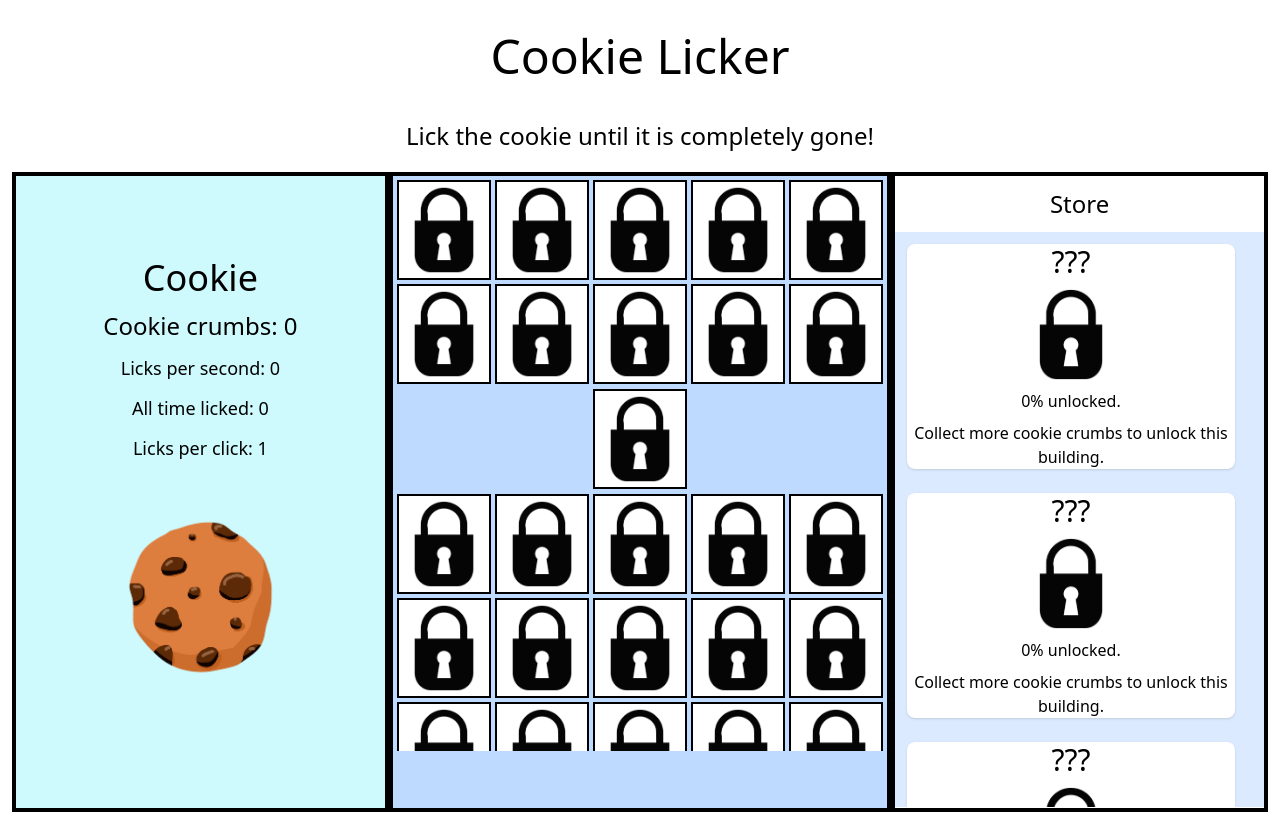
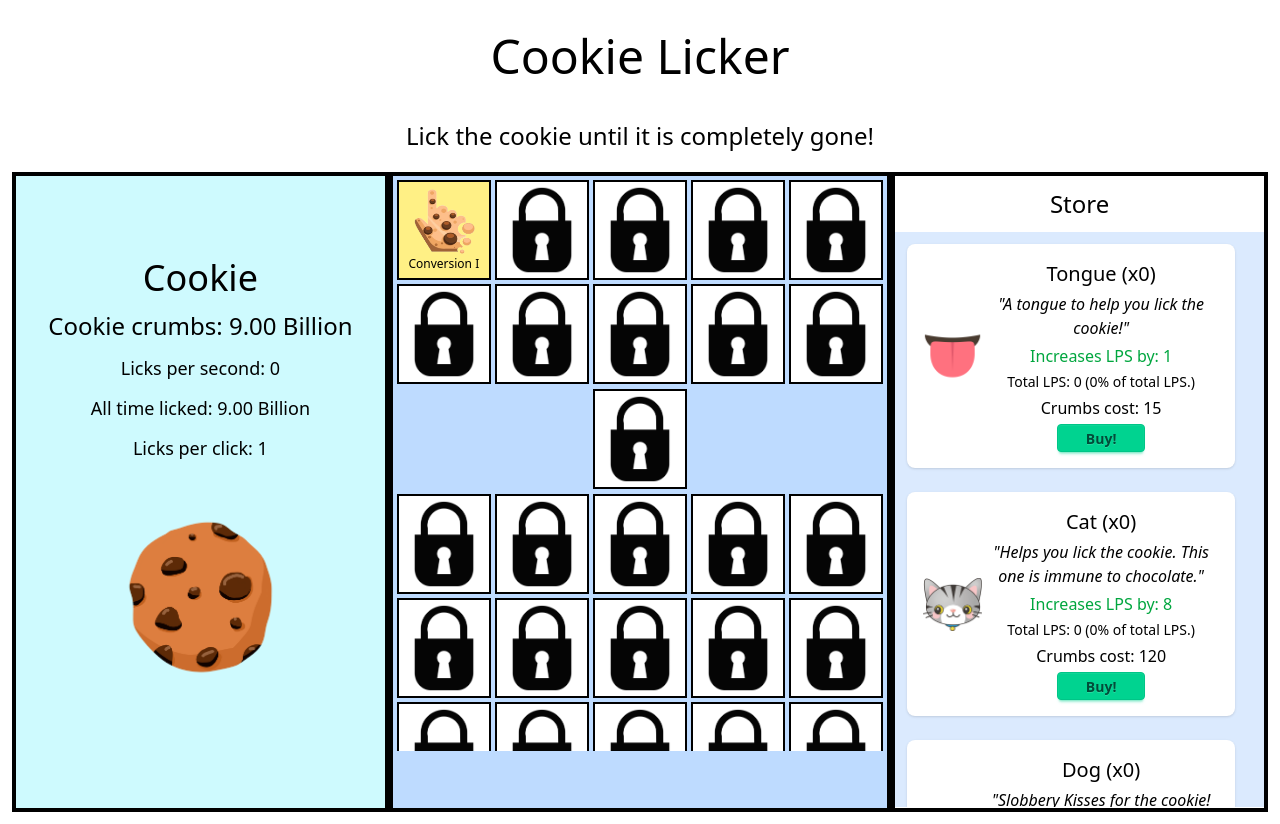
Before and after one commit to staten-island-tech/vue-reactivity-project-Nom075, a Vue app in the folder Nom/: page / in a window 1280 px wide. Built offline with nearby package versions, Linux system fonts and the light colour scheme.

Commit message:
stupid darwen

```diff
--- a/Nom/src/router/cookieVariables.js
+++ b/Nom/src/router/cookieVariables.js
@@ -1,11 +1,11 @@
 import { ref} from 'vue'
 import Decimal from 'decimal.js'
 
-export const currentCrumbs = ref(new Decimal(0))
+export const currentCrumbs = ref(new Decimal("9e9"))
 export const LicksPerSecond = ref(new Decimal(0))
 export const LickPower = ref(new Decimal(1))
 export const LickPowerConversion = ref(new Decimal(0))
-export const totalCookieMade = ref(new Decimal(0))
+export const totalCookieMade = ref(new Decimal("9e9"))
 export const purchasedUpgrades = ref([])
 
 export const buildings = ref([
@@ -547,7 +547,7 @@ export const upgrades = ref([
   },
   { price: -1, unlocked: () => null, X: true },
   {
-    name: 'Expired Coie',
+    name: 'Expired Cookie',
     price: new Decimal("1.2e6"),
     description: 'Why would you ever want to date or lick an expired cookie?',
     usefulDes: 'Portals are 20% more efficient.',
```
